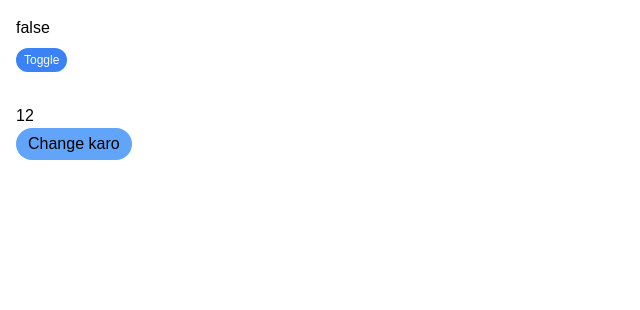
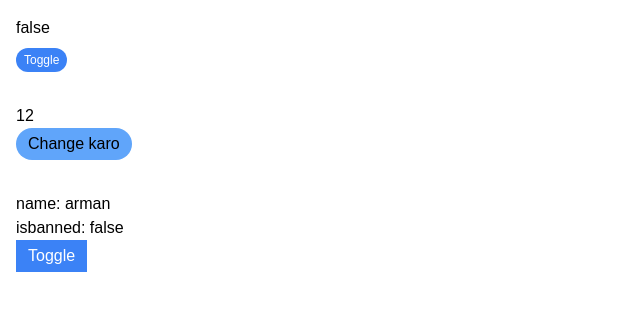
Before and after one commit to MohammadAshfaque/React-Learn, a React (Vite) app: page / in a window 1280 px wide. Shown: the top 310 px of the page, without its empty margins (0-640 px from the left). Built offline with nearby package versions, Linux system fonts and the light colour scheme.

Commit message:
learn adv usestate

```diff
--- a/src/App.jsx
+++ b/src/App.jsx
@@ -3,12 +3,14 @@
 import Card1 from './components/Card1';
 import Usest from './components/UseSt';
 import Countinc from './components/Countinc';
+import Advuse from './components/Advuse';
 
 function App() {
   return (
     <div>
       <Usest/>
       <Countinc/>
+      <Advuse/>
     </div>
   );
 }
--- /dev/null
+++ b/src/components/Advuse.jsx
@@ -0,0 +1,21 @@
+import React, { useState } from 'react';
+
+function Advuse() {
+  const [val, setVal] = useState({ name: "arman", isbanned: false });
+
+  return (
+    <div className='p-4'>
+      <h1>name: {val.name}</h1>
+      <h2>isbanned: {val.isbanned.toString()}</h2>
+
+      <button
+        onClick={() => setVal({ ...val, isbanned: !val.isbanned })}
+        className='px-3 py-1 bg-blue-500 text-white'
+      >
+        Toggle
+      </button>
+    </div>
+  );
+}
+
+export default Advuse;
```
